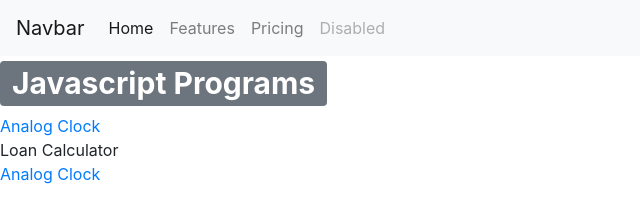
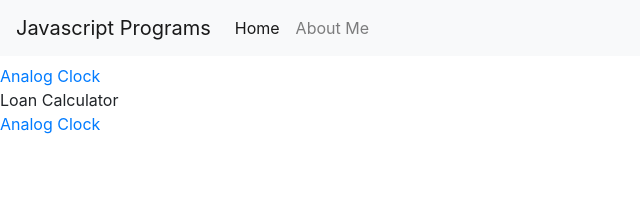
Before and after one commit to abhishek-shukla21/Javascript-Programs, a plain HTML site: page index.html in a window 1280 px wide. Shown: the whole page, without its empty margins (0-640 px from the left). Drawn offline with nearby package versions, Linux system fonts and the light colour scheme.

Commit message:
Nav bar changes

```diff
--- a/index.html
+++ b/index.html
@@ -12,7 +12,7 @@
   </head>
   <body>
     <nav class="navbar navbar-expand-lg navbar-light bg-light">
-        <a class="navbar-brand" href="#">Navbar</a>
+        <a class="navbar-brand" href="#">Javascript Programs</a>
         <button class="navbar-toggler" type="button" data-toggle="collapse" data-target="#navbarNav" aria-controls="navbarNav" aria-expanded="false" aria-label="Toggle navigation">
           <span class="navbar-toggler-icon"></span>
         </button>
@@ -22,18 +22,16 @@
               <a class="nav-link" href="#">Home <span class="sr-only">(current)</span></a>
             </li>
             <li class="nav-item">
-              <a class="nav-link" href="#">Features</a>
+              <a class="nav-link" href="#">About Me</a>
             </li>
-            <li class="nav-item">
+            <!-- <li class="nav-item">
               <a class="nav-link" href="#">Pricing</a>
-            </li>
-            <li class="nav-item">
-              <a class="nav-link disabled" href="#">Disabled</a>
-            </li>
+            </li> -->
+
           </ul>
         </div>
       </nav>
-    <h1><span class="badge badge-secondary">Javascript Programs</span></h1>
+    <h1><span class="badge badge-secondary"></span></h1>
     <a href="Analog clock/clock.html">Analog Clock</a> <br>
     <a herf="Loan Calculator/loancalculator.html">Loan Calculator</a> <br>
     <a href="Analog clock/clock.html">Analog Clock</a> <br>
```
